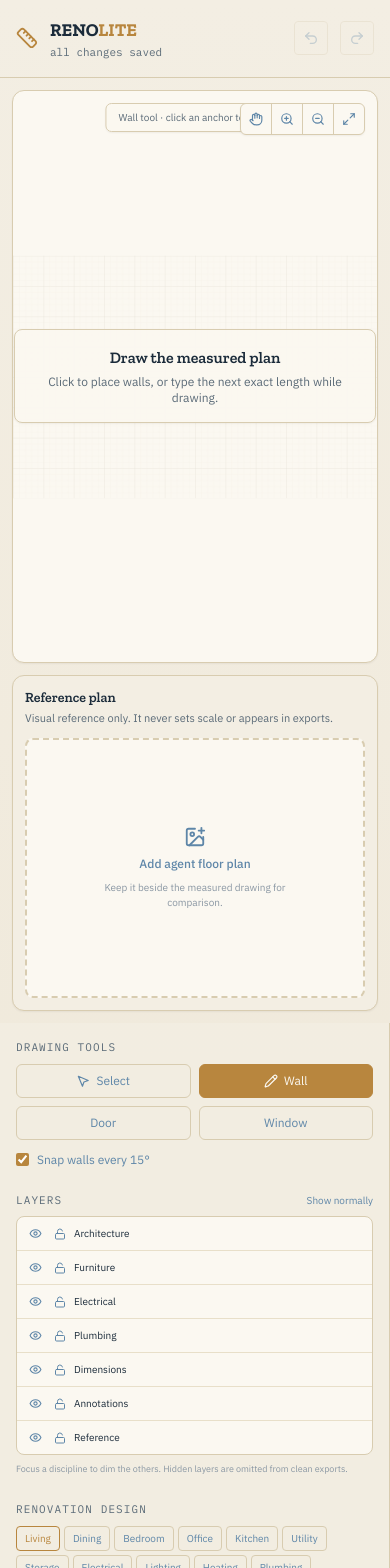
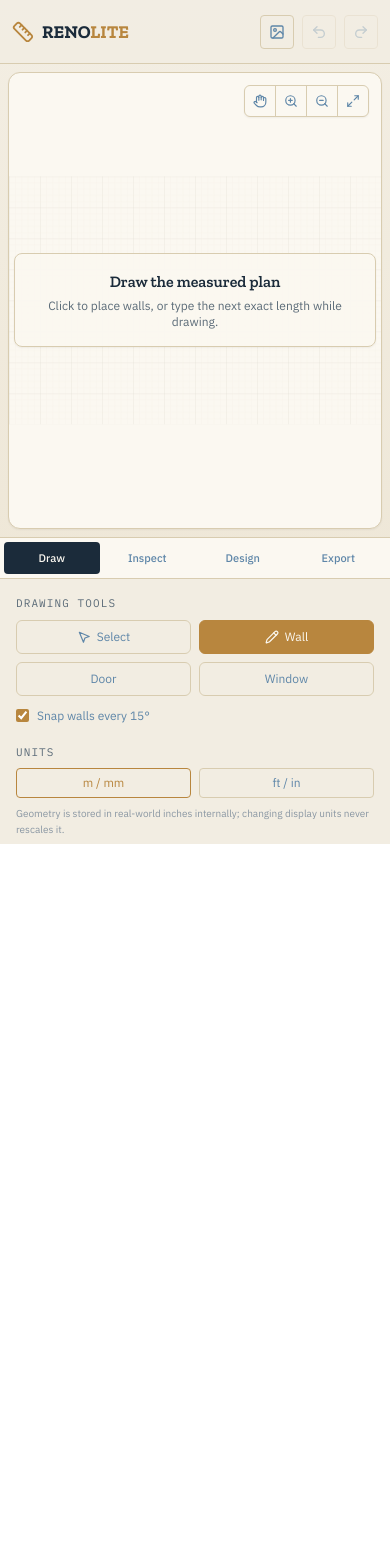
Before and after one commit to tommy-yardley/reno-lite, a React (Vite) app: page / in a window 390 px wide. Shown: the top 1568 px of the page. After the commit the page ends 844 px from the top, so only its background shows below. Built offline with nearby package versions, Linux system fonts and the light colour scheme.

Commit message:
feat: add responsive workspace and Android release builds

```diff
--- a/capacitor.config.json
+++ b/capacitor.config.json
@@ -2,7 +2,6 @@
   "appId": "com.renolite.app",
   "appName": "RenoLite",
   "webDir": "dist",
-  "bundledWebRuntime": false,
   "server": {
     "androidScheme": "https"
   }
--- a/src/App.jsx
+++ b/src/App.jsx
@@ -1,5 +1,5 @@
-import React from "react";
-import { Redo2, Ruler, Undo2 } from "lucide-react";
+import React, { useState } from "react";
+import { Image, Redo2, Ruler, Undo2, X } from "lucide-react";
 import CadCanvas from "./cad/CadCanvas";
 import CadSidebar from "./cad/CadSidebar";
 import ReferencePanel from "./cad/ReferencePanel";
@@ -14,34 +14,40 @@ const SAVE_LABEL = {
 
 export default function App() {
   const cad = useCadState();
+  const [referenceOpen, setReferenceOpen] = useState(false);
 
   return (
-    <div className="min-h-screen w-full bg-[linear-gradient(180deg,#F3EEE3_0%,#ECE4D2_100%)] text-[#1B2B3A]" style={{ fontFamily: "'IBM Plex Sans', ui-sans-serif, system-ui" }}>
+    <div className="h-dvh w-full overflow-hidden bg-[linear-gradient(180deg,#F3EEE3_0%,#ECE4D2_100%)] text-[#1B2B3A]" style={{ fontFamily: "'IBM Plex Sans', ui-sans-serif, system-ui" }}>
       <style>{`
         @import url('https://fonts.googleapis.com/css2?family=IBM+Plex+Mono:wght@400;500;600&family=IBM+Plex+Sans:wght@400;500;600;700&family=Zilla+Slab:wght@500;600;700&display=swap');
         .mono { font-family: 'IBM Plex Mono', ui-monospace, monospace; }
         .serif { font-family: 'Zilla Slab', serif; }
       `}</style>
 
-      <header className="flex items-center gap-3 border-b border-[#D8CCB0] px-4 py-4 sm:px-6">
+      <header className="flex h-16 items-center gap-2 border-b border-[#D8CCB0] bg-[#F3EEE3]/95 px-3 sm:gap-3 sm:px-5">
         <Ruler size={22} color="#B8863E" />
         <div className="flex-1">
           <h1 className="serif text-lg font-bold">RENO<span className="text-[#B8863E]">LITE</span></h1>
-          <p className="mono text-[11px] text-[#5B6B78]">{SAVE_LABEL[cad.saveStatus]}</p>
+          <p className="mono hidden text-[11px] text-[#5B6B78] sm:block">{SAVE_LABEL[cad.saveStatus]}</p>
         </div>
+        <button onClick={() => setReferenceOpen(true)} title="Open reference plan" className="flex items-center gap-1.5 rounded border border-[#D8CCB0] p-2 text-[#5E86A8] sm:px-3"><Image size={16} /><span className="hidden text-xs sm:inline">Reference</span></button>
         <button onClick={cad.undo} disabled={!cad.canUndo} title="Undo" className="rounded border border-[#D8CCB0] p-2 text-[#5E86A8] disabled:opacity-30"><Undo2 size={16} /></button>
         <button onClick={cad.redo} disabled={!cad.canRedo} title="Redo" className="rounded border border-[#D8CCB0] p-2 text-[#5E86A8] disabled:opacity-30"><Redo2 size={16} /></button>
       </header>
 
-      <div className="grid grid-cols-1 items-start lg:grid-cols-[300px_minmax(0,1fr)]">
-        <div className="order-2 lg:order-1 lg:sticky lg:top-0"><CadSidebar cad={cad} /></div>
-        <main className="order-1 min-w-0 p-3 sm:p-4 lg:order-2 lg:p-5">
-          <div className="grid min-w-0 grid-cols-1 gap-3 xl:grid-cols-[minmax(0,1fr)_300px]">
-            <CadCanvas cad={cad} />
-            <ReferencePanel cad={cad} />
+      <main className="grid h-[calc(100dvh-64px)] min-h-0 grid-rows-[minmax(260px,56dvh)_minmax(0,1fr)] lg:grid-cols-[minmax(0,1fr)_360px] lg:grid-rows-1">
+        <div className="min-h-0 min-w-0 p-2 sm:p-3 lg:p-4"><CadCanvas cad={cad} /></div>
+        <div className="min-h-0 border-t border-[#D8CCB0] lg:border-l lg:border-t-0"><CadSidebar cad={cad} /></div>
+      </main>
+
+      {referenceOpen && (
+        <div className="fixed inset-0 z-50 flex justify-end bg-[#1B2B3A]/35 p-2 backdrop-blur-[2px] sm:p-4" role="dialog" aria-modal="true" aria-label="Reference plan">
+          <div className="flex h-full w-full max-w-md min-w-0 flex-col gap-2">
+            <button onClick={() => setReferenceOpen(false)} className="ml-auto flex items-center gap-1.5 rounded-md bg-[#1B2B3A] px-3 py-2 text-xs text-[#FBF8F1]"><X size={15} /> Close</button>
+            <div className="min-h-0 flex-1"><ReferencePanel cad={cad} /></div>
           </div>
-        </main>
-      </div>
+        </div>
+      )}
     </div>
   );
 }
--- a/src/cad/CadCanvas.jsx
+++ b/src/cad/CadCanvas.jsx
@@ -110,7 +110,7 @@ export default function CadCanvas({ cad }) {
   };
 
   return (
-    <div className="relative min-h-[500px] h-[68vh] lg:h-[calc(100vh-170px)] overflow-hidden rounded-xl border border-[#D8CCB0] bg-[#FBF8F1] shadow-sm">
+    <div className="relative h-full min-h-0 overflow-hidden rounded-xl border border-[#D8CCB0] bg-[#FBF8F1] shadow-sm">
       <svg
         ref={svgRef}
         viewBox={`${view.x} ${view.y} ${view.width} ${view.height}`}
@@ -314,7 +314,7 @@ export default function CadCanvas({ cad }) {
           })}
       </svg>
 
-      <div className="pointer-events-none absolute left-1/2 top-3 -translate-x-1/2 rounded-md border border-[#D8CCB0] bg-[#FBF8F1]/95 px-3 py-1.5 text-center text-[10px] text-[#5B6B78] shadow-sm">
+      <div className="pointer-events-none absolute left-1/2 top-3 hidden -translate-x-1/2 rounded-md border border-[#D8CCB0] bg-[#FBF8F1]/95 px-3 py-1.5 text-center text-[10px] text-[#5B6B78] shadow-sm sm:block">
         {tool === "wall" && (activeNodeId == null ? "Wall tool · click an anchor to begin" : "Drawing wall · click to place, or enter an exact length")}
         {tool === "select" && (selectedOpeningId != null ? `${selectedOpeningIds.length} opening${selectedOpeningIds.length === 1 ? "" : "s"} selected · drag to move, handles resize, Shift-click adds` : selectedWallId != null ? "Wall selected · edit its exact dimensions in the panel" : selectedRoomId != null ? "Space selected · name it or mark it as a room or void" : "Select tool · click an item or enclosed space to edit it")}
         {(tool === "door" || tool === "window") && `Place ${tool} · click a wall`}
--- a/src/cad/CadSidebar.jsx
+++ b/src/cad/CadSidebar.jsx
@@ -10,6 +10,7 @@ import PlumbingPanel from "./PlumbingPanel";
 import ShoppingPanel from "./ShoppingPanel";
 
 export default function CadSidebar({ cad }) {
+  const [activeTab, setActiveTab] = useState("draw");
   const [lengthInput, setLengthInput] = useState("");
   const [nextLengthInput, setNextLengthInput] = useState("");
   const [thicknessInput, setThicknessInput] = useState("");
@@ -19,13 +20,44 @@ export default function CadSidebar({ cad }) {
   const end = selectedWall && nodeMap.get(selectedWall.endNodeId);
 
   useEffect(() => {
-    setLengthInput("");
-    setThicknessInput("");
-  }, [selectedWall?.id]);
+    if (!selectedWall || !start || !end) {
+      setLengthInput("");
+      setThicknessInput("");
+      return;
+    }
+    setLengthInput(unit === "metric" ? (distance(start, end) / 39.3700787).toFixed(3) : (distance(start, end) / 12).toFixed(3));
+    setThicknessInput(unit === "metric" ? (selectedWall.thicknessInches * 25.4).toFixed(0) : selectedWall.thicknessInches.toFixed(1));
+  }, [selectedWall?.id, selectedWall?.thicknessInches, start?.x, start?.y, end?.x, end?.y, unit]);
+
+  useEffect(() => {
+    if (!cad.selectedOpening) {
+      setOpeningWidthInput("");
+      return;
+    }
+    setOpeningWidthInput(unit === "metric" ? (cad.selectedOpening.widthInches * 25.4).toFixed(0) : (cad.selectedOpening.widthInches / 12).toFixed(2));
+  }, [cad.selectedOpening?.id, cad.selectedOpening?.widthInches, unit]);
+
+  useEffect(() => {
+    if (cad.selectedWallId || cad.selectedOpeningId || cad.selectedRoomId) setActiveTab("inspect");
+    else if (cad.selectedObjectId) setActiveTab("design");
+  }, [cad.selectedWallId, cad.selectedOpeningId, cad.selectedRoomId, cad.selectedObjectId]);
+
+  const tabs = [
+    ["draw", "Draw"],
+    ["inspect", "Inspect"],
+    ["design", "Design"],
+    ["export", "Export"],
+  ];
 
   return (
-    <aside className="space-y-6 border-r border-[#D8CCB0] bg-[#F3EEE3]/90 p-4 lg:min-h-[calc(100vh-82px)] lg:p-5">
-      <section>
+    <aside className="flex h-full min-h-0 flex-col bg-[#F3EEE3]/95">
+      <nav className="grid shrink-0 grid-cols-4 border-b border-[#D8CCB0] bg-[#FBF8F1] p-1" aria-label="Workspace panels">
+        {tabs.map(([value, label]) => (
+          <button key={value} onClick={() => setActiveTab(value)} className="rounded px-1 py-2 text-[11px] font-medium transition-colors" style={activeTab === value ? { background: "#1B2B3A", color: "#FBF8F1" } : { color: "#5E86A8" }} aria-current={activeTab === value ? "page" : undefined}>{label}</button>
+        ))}
+      </nav>
+      <div className="flex min-h-0 flex-1 flex-col gap-5 overflow-y-auto overscroll-contain p-4">
+      {activeTab === "draw" && <section>
         <h2 className="mono mb-2 text-[11px] uppercase tracking-widest text-[#5B6B78]">Drawing tools</h2>
         <div className="grid grid-cols-2 gap-2">
           <button onClick={() => { cad.finishWallChain(); cad.setPlacementKind(null); cad.setTool("select"); }} className="flex items-center justify-center gap-1.5 rounded-md border py-2 text-xs" style={cad.tool === "select" ? { background: "#1B2B3A", color: "#FBF8F1", borderColor: "#1B2B3A" } : { borderColor: "#D8CCB0", color: "#5E86A8" }}>
@@ -76,19 +108,19 @@ export default function CadSidebar({ cad }) {
             <button onClick={cad.finishWallChain} className="w-full rounded border border-[#D8CCB0] py-1.5 text-xs text-[#5E86A8]">Finish wall chain (Esc)</button>
           </div>
         )}
-      </section>
+      </section>}
 
-      <LayerPanel cad={cad} />
+      {activeTab === "design" && <LayerPanel cad={cad} />}
 
-      <ObjectPanel cad={cad} />
+      {activeTab === "design" && <ObjectPanel cad={cad} />}
 
-      <ElectricalPanel cad={cad} />
+      {activeTab === "design" && <ElectricalPanel cad={cad} />}
 
-      <PlumbingPanel cad={cad} />
+      {activeTab === "design" && <PlumbingPanel cad={cad} />}
 
-      <ShoppingPanel cad={cad} />
+      {activeTab === "design" && <ShoppingPanel cad={cad} />}
 
-      {cad.designWarnings.length > 0 && (
+      {activeTab === "design" && cad.designWarnings.length > 0 && (
         <section>
           <h2 className="mono mb-2 text-[11px] uppercase tracking-widest text-[#B2483A]">Layout checks</h2>
           <ul className="space-y-1 rounded-lg border border-[#E2A198] bg-[#FFF1EE] p-3 text-[10px] leading-4 text-[#8D342A]">
@@ -97,9 +129,9 @@ export default function CadSidebar({ cad }) {
         </section>
       )}
 
-      <ExportPanel cad={cad} />
+      {activeTab === "export" && <ExportPanel cad={cad} />}
 
-      {cad.selectedOpening && (
+      {activeTab === "inspect" && cad.selectedOpening && (
         <section>
           <h2 className="mono mb-2 text-[11px] uppercase tracking-widest text-[#5B6B78]">{cad.selectedOpeningIds.length} selected {cad.selectedOpeningIds.length === 1 ? cad.selectedOpening.type : "openings"}</h2>
           <div className="space-y-2 rounded-lg border border-[#6FA98C] bg-[#FBF8F1] p-3">
@@ -108,7 +140,7 @@ export default function CadSidebar({ cad }) {
             <label className="block text-[11px] text-[#5B6B78]">Exact width ({unit === "metric" ? "mm" : "ft"})</label>
             <input
               value={openingWidthInput}
-              placeholder={unit === "metric" ? (cad.selectedOpening.widthInches * 25.4).toFixed(0) : (cad.selectedOpening.widthInches / 12).toFixed(2)}
+              placeholder={unit === "metric" ? "Width in mm" : "Width in ft"}
               onChange={(event) => setOpeningWidthInput(event.target.value)}
               onBlur={() => {
                 const widthInches = unit === "metric" ? Number(openingWidthInput) / 25.4 : parseLengthInput(openingWidthInput, unit);
@@ -130,7 +162,7 @@ export default function CadSidebar({ cad }) {
         </section>
       )}
 
-      {cad.openings.length > 0 && (
+      {activeTab === "inspect" && cad.openings.length > 0 && (
         <section>
           <h2 className="mono mb-2 text-[11px] uppercase tracking-widest text-[#5B6B78]">Opening schedule</h2>
           <div className="overflow-hidden rounded-lg border border-[#D8CCB0] bg-[#FBF8F1]">
@@ -139,7 +171,7 @@ export default function CadSidebar({ cad }) {
         </section>
       )}
 
-      {cad.roomAreas.length > 0 && (
+      {activeTab === "inspect" && cad.roomAreas.length > 0 && (
         <section>
           <h2 className="mono mb-2 text-[11px] uppercase tracking-widest text-[#5B6B78]">Rooms</h2>
           <div className="space-y-2">
@@ -166,7 +198,7 @@ export default function CadSidebar({ cad }) {
         </section>
       )}
 
-      <section>
+      {activeTab === "draw" && <section>
         <h2 className="mono mb-2 text-[11px] uppercase tracking-widest text-[#5B6B78]">Units</h2>
         <div className="grid grid-cols-2 gap-2">
           {[{ value: "metric", label: "m / mm" }, { value: "imperial", label: "ft / in" }].map((option) => (
@@ -174,10 +206,10 @@ export default function CadSidebar({ cad }) {
           ))}
         </div>
         <p className="mt-2 text-[10px] leading-4 text-[#8A97A3]">Geometry is stored in real-world inches internally; changing display units never rescales it.</p>
-      </section>
+      </section>}
 
-      {selectedWall && start && end && (
-        <section>
+      {activeTab === "inspect" && selectedWall && start && end && (
+        <section className="order-first">
           <h2 className="mono mb-2 text-[11px] uppercase tracking-widest text-[#5B6B78]">Selected wall</h2>
           <div className="space-y-3 rounded-lg border border-[#6FA98C] bg-[#FBF8F1] p-3">
             <div>
@@ -185,7 +217,7 @@ export default function CadSidebar({ cad }) {
               <input
                 value={lengthInput}
                 disabled={selectedWall.locked}
-                placeholder={unit === "metric" ? (distance(start, end) / 39.3700787).toFixed(3) : (distance(start, end) / 12).toFixed(3)}
+                placeholder={unit === "metric" ? "Length in metres" : "Length in feet"}
                 onChange={(event) => setLengthInput(event.target.value)}
                 onBlur={() => cad.setWallLength(selectedWall.id, parseLengthInput(lengthInput, unit))}
                 onKeyDown={(event) => { if (event.key === "Enter") event.currentTarget.blur(); }}
@@ -196,7 +228,7 @@ export default function CadSidebar({ cad }) {
               <label className="mb-1 block text-[11px] text-[#5B6B78]">Thickness ({unit === "metric" ? "mm" : "in"})</label>
               <input
                 value={thicknessInput}
-                placeholder={unit === "metric" ? (selectedWall.thicknessInches * 25.4).toFixed(0) : selectedWall.thicknessInches.toFixed(1)}
+                placeholder={unit === "metric" ? "Thickness in mm" : "Thickness in inches"}
                 onChange={(event) => setThicknessInput(event.target.value)}
                 onBlur={() => {
                   const value = Number(thicknessInput);
@@ -215,6 +247,13 @@ export default function CadSidebar({ cad }) {
           </div>
         </section>
       )}
+      {activeTab === "inspect" && !selectedWall && !cad.selectedOpening && !cad.selectedRoomId && (
+        <div className="order-first rounded-lg border border-dashed border-[#B9AB8B] bg-[#FBF8F1] p-4 text-center">
+          <p className="text-sm font-medium text-[#1B2B3A]">Select something to edit</p>
+          <p className="mt-1 text-[11px] leading-4 text-[#5B6B78]">Choose a wall, opening or room on the plan. Its exact dimensions and properties will appear here.</p>
+        </div>
+      )}
+      </div>
     </aside>
   );
 }
--- a/src/cad/ReferencePanel.jsx
+++ b/src/cad/ReferencePanel.jsx
@@ -5,7 +5,7 @@ export default function ReferencePanel({ cad }) {
   const [zoom, setZoom] = useState(100);
   const { referenceImage, fileInputRef, handleReferenceUpload, setReferenceImage } = cad;
   return (
-    <aside className="rounded-xl border border-[#D8CCB0] bg-[#F3EEE3] p-3 shadow-sm lg:h-[calc(100vh-170px)]">
+    <aside className="h-full min-h-0 rounded-xl border border-[#D8CCB0] bg-[#F3EEE3] p-3 shadow-sm">
       <div className="mb-3 flex items-start justify-between gap-3">
         <div>
           <h2 className="serif text-sm font-semibold text-[#1B2B3A]">Reference plan</h2>
```
Also changed, not shown: 2 other files (tests, documents, lock files or other folders).
